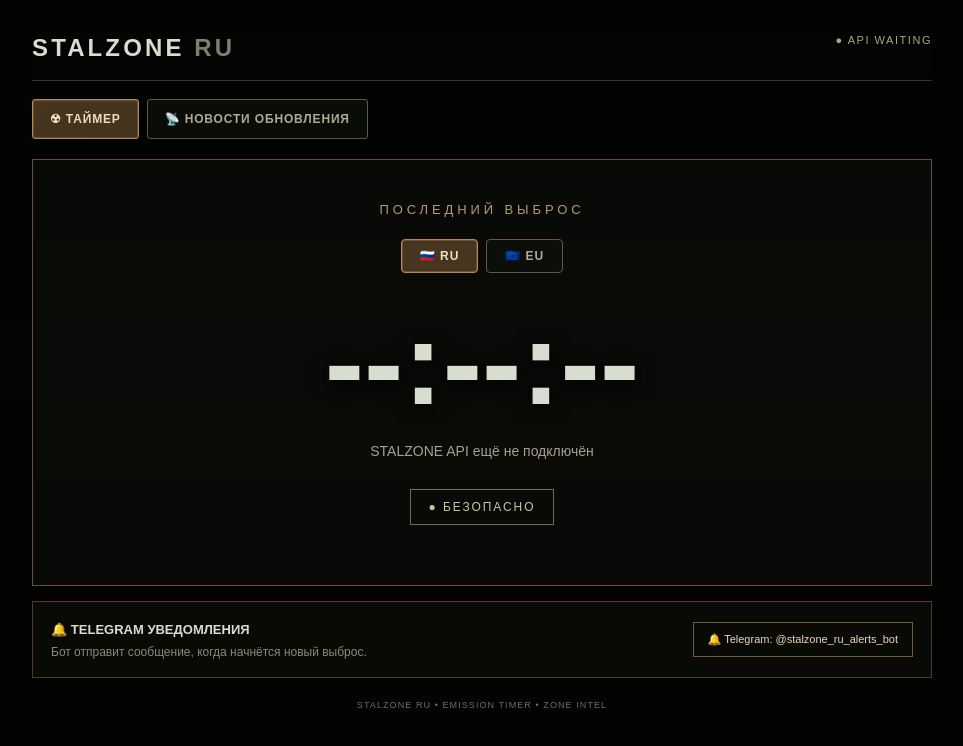
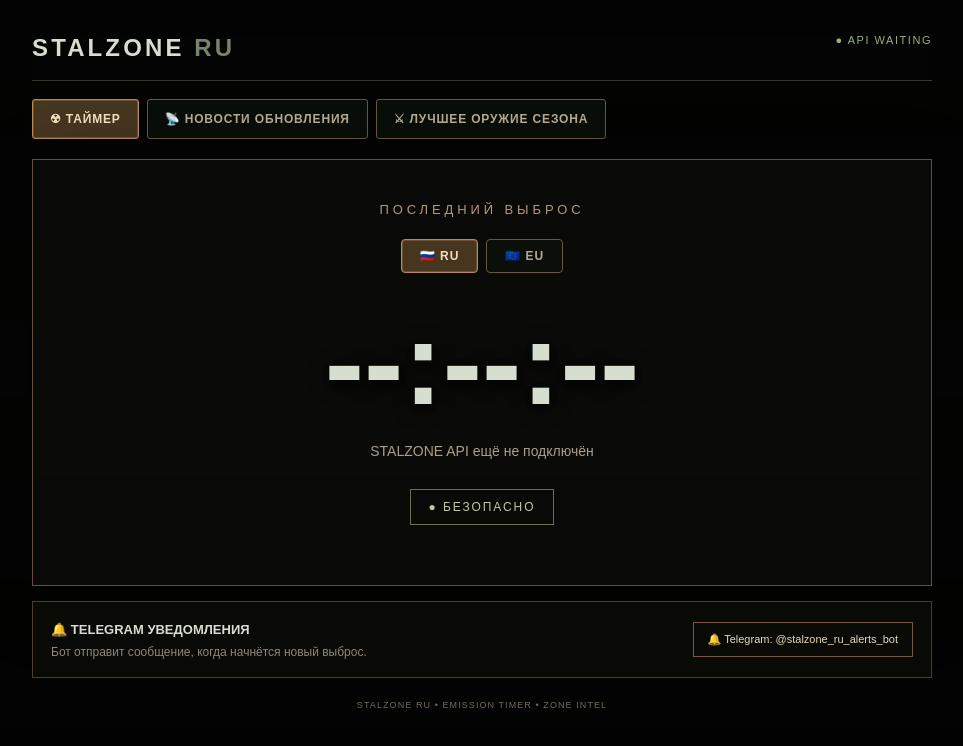
Before and after one commit to m63960643-sys/stalzone-ru, a website: page index.html in a window 1280 px wide. Shown: the whole page, without its empty margins (158-1121 px from the left). Drawn offline with Linux system fonts and the light colour scheme; no server answers.

Commit message:
Add seasonal weapons tab link to homepage

```diff
--- a/index.html
+++ b/index.html
@@ -16,6 +16,7 @@
 <nav class="main-tabs" aria-label="Разделы сайта">
   <a class="main-tab active" href="/">☢ ТАЙМЕР</a>
   <a class="main-tab" href="/news.html">📡 НОВОСТИ ОБНОВЛЕНИЯ</a>
+  <a class="main-tab" href="/weapons.html">⚔ ЛУЧШЕЕ ОРУЖИЕ СЕЗОНА</a>
 </nav>
 <section class="hero">
 <div class="label">ПОСЛЕДНИЙ ВЫБРОС</div>
```
